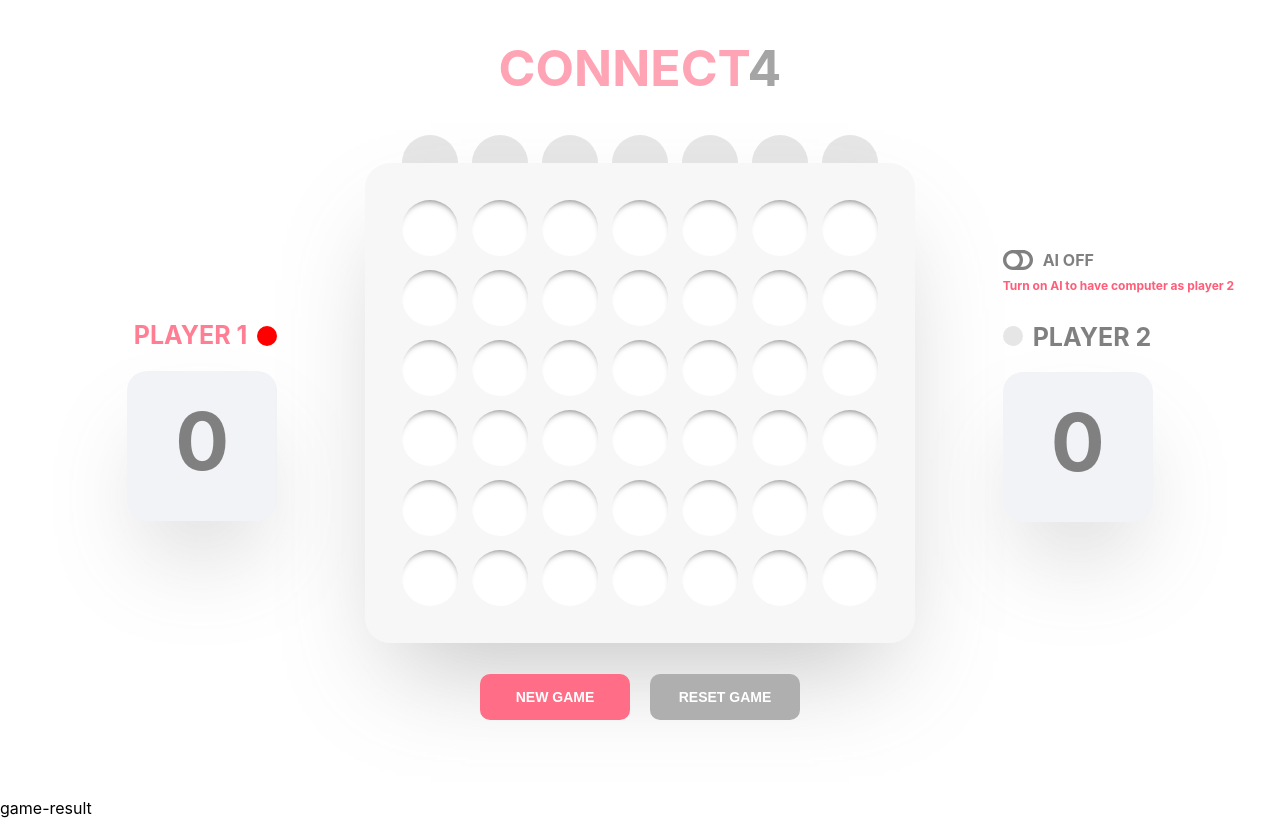
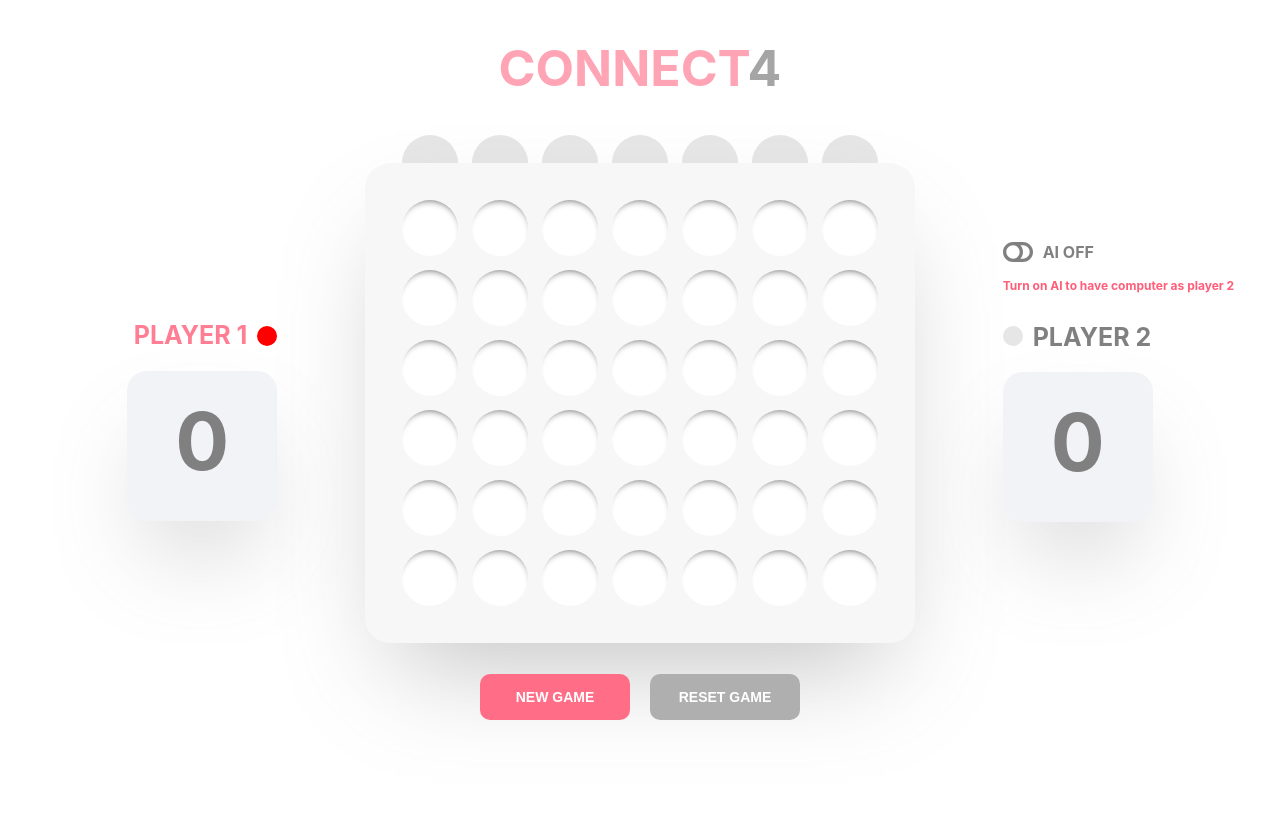
Before and after one commit to devinardya/ec-mandatory-advance-js4, a React (Create React App) app: page / in a window 1280 px wide. Built offline with nearby package versions, Linux system fonts and the light colour scheme.

Commit message:
minor changes on showing winner

```diff
--- a/src/App.css
+++ b/src/App.css
@@ -155,12 +155,8 @@
   position: absolute;
   top:0;
   left: 0;
-  display: none;
 }
 
-.game-result.active{
-  display: block;
-}
 
 .empty-toggle {
   margin-bottom: 0px;
@@ -208,7 +204,7 @@
   line-height: 40px;
   border: none;
   position: absolute;
-  top:30%;
+  top:29%;
   font-weight: bold;
 }
 
--- a/src/Gamebox.js
+++ b/src/Gamebox.js
@@ -26,21 +26,20 @@ const GameBox = () => {
 
 
     let gameResult, filler, AiToggle;
+
+    // if someone is winning, then reset the dot color to grey and show the winner announcement box
+    if (state.winningStatus){
+        gameResult =  (<div className="game-result">
+                            <h3>{state.winnerText}</h3>
+                        </div>)
+        }
+
    // console.log("AI Moving", state.AIMoving)
     if(state.AIMoving){
         console.log("this got AImove")
         filler = "AIFill"
     } else {
         filler = "fill"
-    }
-
-    // if someone is winning, then reset the dot color to grey and show the winner announcement box
-    if (state.winningStatus){
-    gameResult =  (<div className="game-result active">
-                        <h3>{state.winnerText}</h3>
-                    </div>)
-    }  else {
-        gameResult = "game-result";
     }
 
     if (state.AI) {
```
